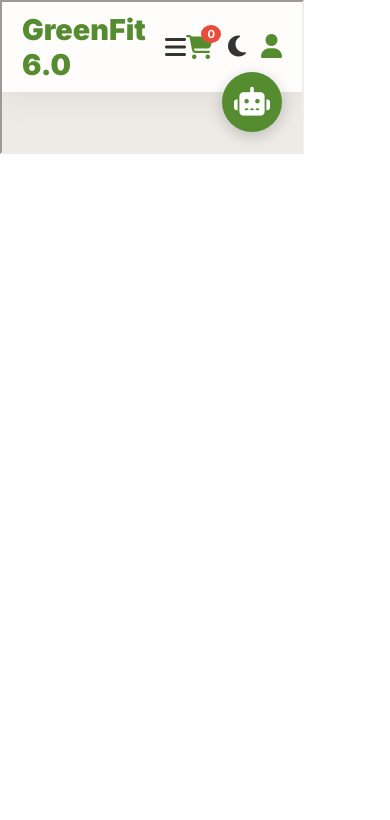
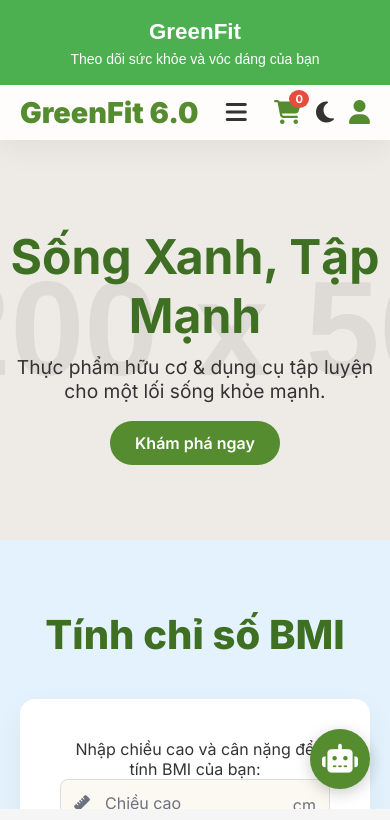
Before and after one commit to ngqhuy220705/ngqhuy220705.github.io, a plain HTML site: page khoinghiep/app.html in a window 390 px wide. Shown: the top 820 px of the page. Drawn offline with nearby package versions, Linux system fonts and the light colour scheme.

Commit message:
Update app.html

```diff
--- a/khoinghiep/app.html
+++ b/khoinghiep/app.html
@@ -3,58 +3,52 @@
 <head>
 <meta charset="UTF-8" />
 <meta name="viewport" content="width=device-width, initial-scale=1.0" />
-<title>GreenFit Mobile Mockup</title>
+<title>GreenFit Mobile Responsive</title>
 <style>
-body {
+/* Reset cơ bản */
+* {
+    box-sizing: border-box;
     margin: 0;
-font-family: Arial, sans-serif;
+    padding: 0;
 }
 
-
-header, nav, section {
-width: 100%;
+body {
+    font-family: Arial, sans-serif;
+    line-height: 1.5;
+    background-color: #f5f5f5;
+    color: #333;
 }
 
-
-/* Responsive cho mobile */
-@media (max-width: 600px) {
+/* Header */
 header {
-padding: 10px;
+    width: 100%;
+    padding: 15px;
     text-align: center;
+    background-color: #4CAF50;
+    color: #fff;
 }
 
-
-.hero-title {
-font-size: 24px;
-padding: 0 10px;
+header h1 {
+    font-size: 1.8rem;
 }
 
-
-.hero-subtitle {
-font-size: 14px;
-padding: 0 15px;
+header p {
+    font-size: 1rem;
 }
 
-
-.bmi-box {
-width: 90%;
-margin: auto;
-padding: 15px;
+/* Iframe chứa website */
+.iframe-container {
+    width: 100%;
+    height: calc(100vh - 120px); /* trừ header + menu mobile */
 }
 
-
-input, button {
+.iframe-container iframe {
     width: 100%;
-font-size: 16px;
+    height: 100%;
+    border: none;
 }
 
-
-nav ul {
-display: none;
-}
-
-
-/* Menu mobile dạng icon */
+/* Footer / Mobile Nav */
 .mobile-nav {
     display: flex;
     justify-content: space-around;
@@ -66,26 +60,47 @@ width: 100%;
     background: #ffffff;
     border-top: 1px solid #ddd;
     padding: 10px 0;
+    z-index: 100;
 }
-
 
 .mobile-nav i {
     font-size: 24px;
+    color: #333;
+}
+
+/* Responsive */
+@media (max-width: 600px) {
+    header h1 {
+        font-size: 1.4rem;
+    }
+
+    header p {
+        font-size: 0.875rem;
+    }
+
+    .mobile-nav i {
+        font-size: 20px;
     }
 }
 </style>
 </head>
 <body>
 
+<header>
+    <h1>GreenFit</h1>
+    <p>Theo dõi sức khỏe và vóc dáng của bạn</p>
+</header>
 
-<div class="phone-frame">
-<div class="notch"></div>
-<div class="inner-frame">
+<section class="iframe-container">
     <!-- Thay URL dưới bằng link website GreenFit của bạn -->
     <iframe src="https://ngqhuy220705.github.io/khoinghiep/app1.html"></iframe>
+</section>
+
+<div class="mobile-nav">
+    <i class="fa fa-home"></i>
+    <i class="fa fa-chart-line"></i>
+    <i class="fa fa-user"></i>
 </div>
-</div>
-
 
 </body>
 </html>
```
Lines whose indentation alone changed are shown as unchanged.
